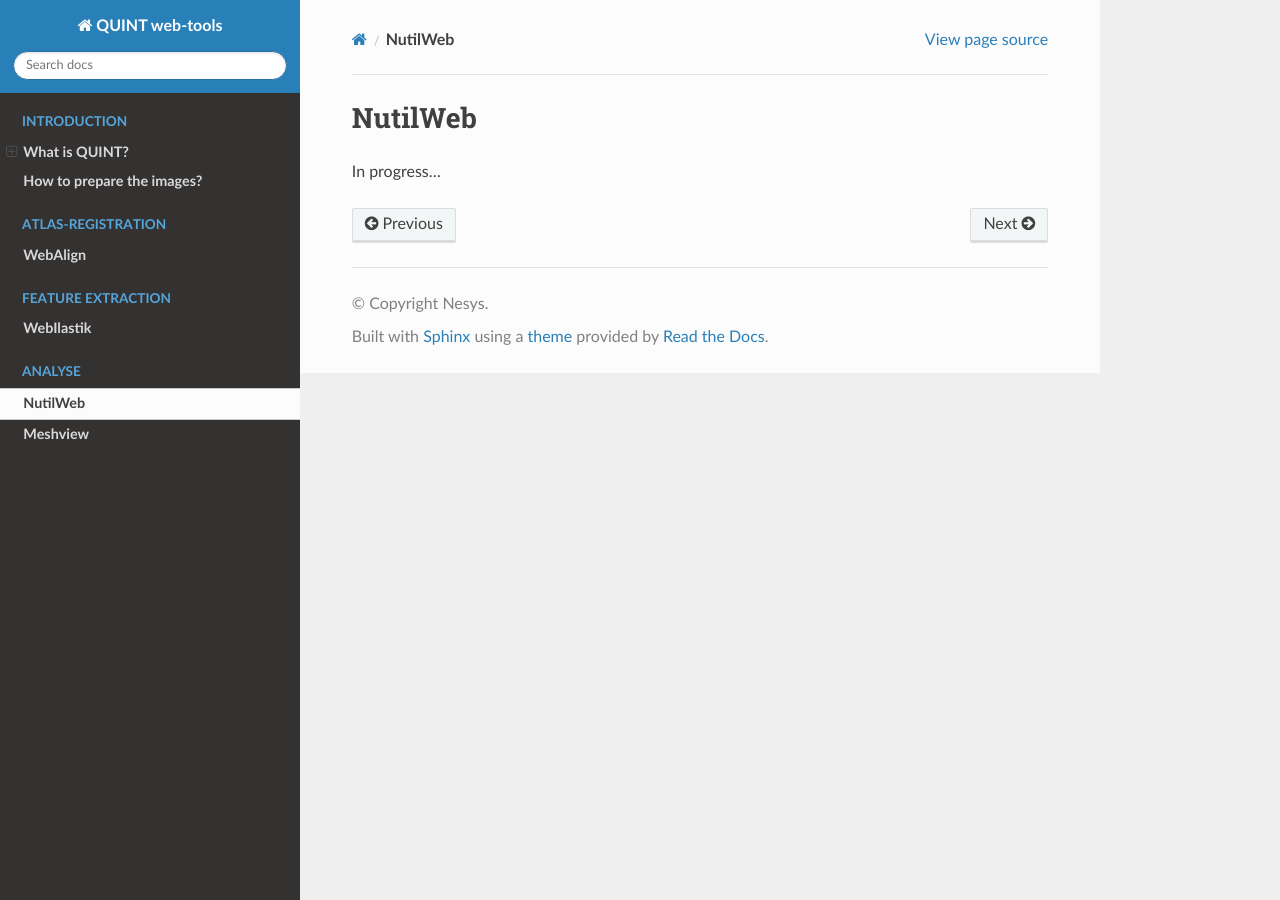
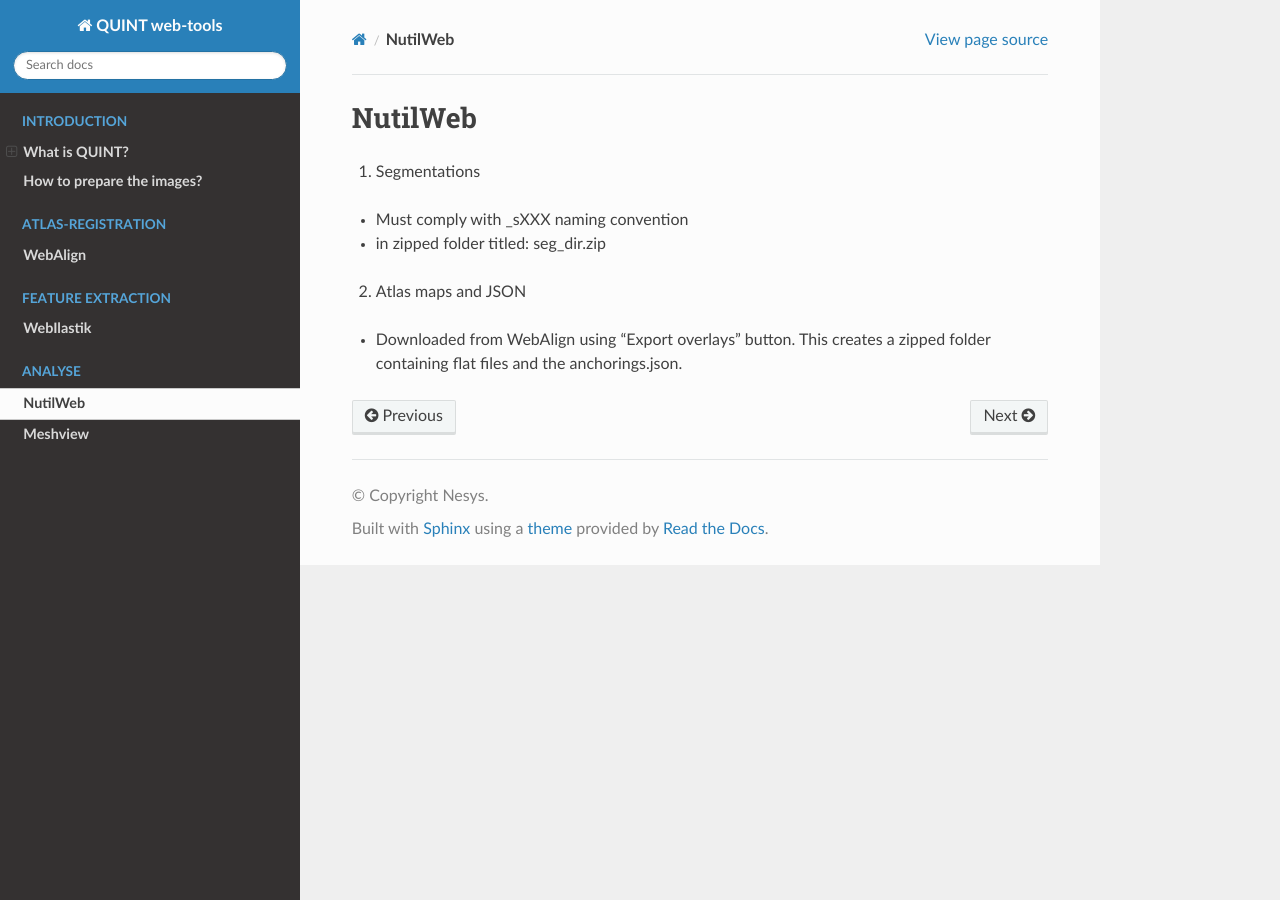
Before and after one commit to Neural-Systems-at-UIO/QUINT_webtools, a Sphinx documentation site: the page built from docs/NutilWeb.rst, in a window 1280 px wide. Built offline with Sphinx 7.4.7 and the Read the Docs theme 2.0.0, drawn with Linux system fonts in a browser that asks for light colours.

Commit message:
Update NutilWeb.rst

```diff
--- a/docs/NutilWeb.rst
+++ b/docs/NutilWeb.rst
@@ -1,4 +1,11 @@
 **NutilWeb**
 ==============
 
-In progress...
+1. Segmentations
+
+* Must comply with _sXXX naming convention
+* in zipped folder titled: seg_dir.zip
+
+2. Atlas maps and JSON
+
+* Downloaded from WebAlign using "Export overlays" button. This creates a zipped folder containing flat files and the anchorings.json.
```
